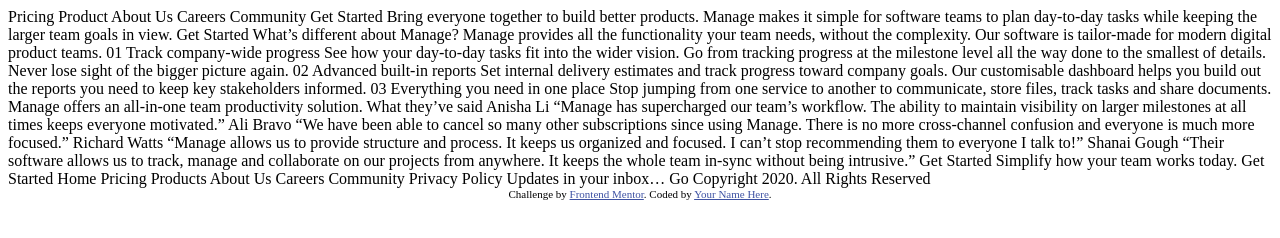
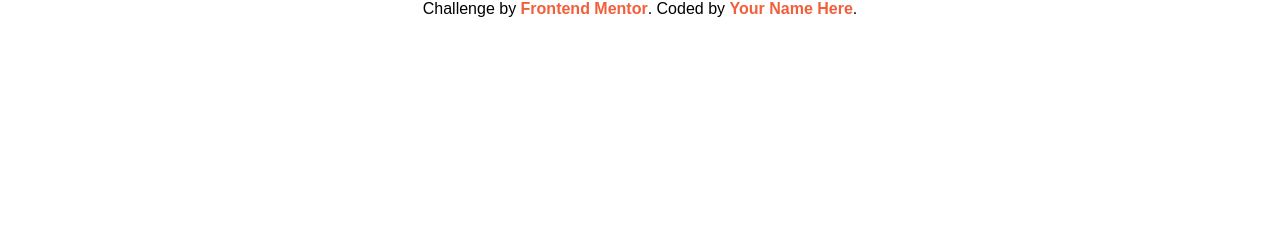
Before and after one commit to alnahian2003/manage-landing-page, a plain HTML site: page index.html in a window 1280 px wide. Drawn offline with Linux system fonts and the light colour scheme; a web font is replaced by a local one.

Commit message:
Everything is Set Up and Ready to Go

```diff
--- a/index.html
+++ b/index.html
@@ -1,101 +1,30 @@
 <!DOCTYPE html>
 <html lang="en">
+
 <head>
   <meta charset="UTF-8">
-  <meta name="viewport" content="width=device-width, initial-scale=1.0"> <!-- displays site properly based on user's device -->
+  <meta name="viewport" content="width=device-width, initial-scale=1.0">
+  <!-- displays site properly based on user's device -->
 
+  <!-- Favicon -->
   <link rel="icon" type="image/png" sizes="32x32" href="./images/favicon-32x32.png">
 
-  <title>Frontend Mentor | Manage landing page</title>
+  <!-- Be Vietnam Google Font -->
+  <link href="https://fonts.googleapis.com/css2?family=Be+Vietnam:wght@400;500;700&display=swap" rel="stylesheet">
 
-  <!-- Feel free to remove these styles or customise in your own stylesheet 👍 -->
-  <style>
-    .attribution { font-size: 11px; text-align: center; }
-    .attribution a { color: hsl(228, 45%, 44%); }
-  </style>
+  <!-- Main Stylesheet -->
+  <link rel="stylesheet" href="style.css">
+
+  <title>Frontend Mentor | Manage Landing Page | Challenge Completed By alnahian2003</title>
 </head>
+
 <body>
-
-  Pricing
-  Product
-  About Us
-  Careers
-  Community
-
-  Get Started
-
-  Bring everyone together to build better products.
-
-  Manage makes it simple for software teams to plan day-to-day
-  tasks while keeping the larger team goals in view.
-
-  Get Started
-
-  What’s different about Manage?
-
-  Manage provides all the functionality your team needs, without
-  the complexity. Our software is tailor-made for modern digital
-  product teams.
-
-  01
-  Track company-wide progress
-  See how your day-to-day tasks fit into the wider vision. Go from
-  tracking progress at the milestone level all the way done to the
-  smallest of details. Never lose sight of the bigger picture again.
-
-  02
-  Advanced built-in reports
-  Set internal delivery estimates and track progress toward company
-  goals. Our customisable dashboard helps you build out the reports
-  you need to keep key stakeholders informed.
-
-  03
-  Everything you need in one place
-  Stop jumping from one service to another to communicate, store files,
-  track tasks and share documents. Manage offers an all-in-one team
-  productivity solution.
-
-  What they’ve said
-
-  Anisha Li
-  “Manage has supercharged our team’s workflow. The ability to maintain
-  visibility on larger milestones at all times keeps everyone motivated.”
-
-  Ali Bravo
-  “We have been able to cancel so many other subscriptions since using
-  Manage. There is no more cross-channel confusion and everyone is much
-  more focused.”
-
-  Richard Watts
-  “Manage allows us to provide structure and process. It keeps us organized
-  and focused. I can’t stop recommending them to everyone I talk to!”
-
-  Shanai Gough
-  “Their software allows us to track, manage and collaborate on our projects
-  from anywhere. It keeps the whole team in-sync without being intrusive.”
-
-  Get Started
-
-  Simplify how your team works today.
-  Get Started
-
-  Home
-  Pricing
-  Products
-  About Us
-  Careers
-  Community
-  Privacy Policy
-
-  Updates in your inbox…
-  Go
-
-  Copyright 2020. All Rights Reserved
-
-
   <div class="attribution">
     Challenge by <a href="https://www.frontendmentor.io?ref=challenge" target="_blank">Frontend Mentor</a>.
     Coded by <a href="#">Your Name Here</a>.
   </div>
+  <!-- Main JavaScript -->
+  <script src="main.js"></script>
 </body>
+
 </html>
--- /dev/null
+++ b/style.css
@@ -0,0 +1,42 @@
+:root {
+    /* Primary Colors */
+    --bright-red: hsl(12, 88%, 59%);
+    --dark-blue: hsl(228, 39%, 23%);
+
+    /* Neutral Colors */
+    --dark-grayish-blue: hsl(227, 12%, 61%);
+    --very-dark-blue: hsl(233, 12%, 13%);
+    --very-pale-red: hsl(13, 100%, 96%);
+    --very-light-gray: hsl(0, 0%, 98%);
+}
+
+html {
+    font-size: 16px;
+}
+
+* {
+    margin: 0;
+    padding: 0;
+    box-sizing: border-box;
+    font-family: 'Be Vietnam',
+        sans-serif;
+}
+
+body {
+    font-size: 1rem;
+}
+
+/* Attribution Text Styling */
+.attribution {
+    text-align: center;
+}
+
+.attribution a {
+    color: hsl(12, 88%, 59%);
+    font-weight: 700;
+    text-decoration: none;
+}
+
+.attribution a:hover {
+    text-decoration: underline;
+}
```
Also changed, not shown: main.js (added), 1 other file.
